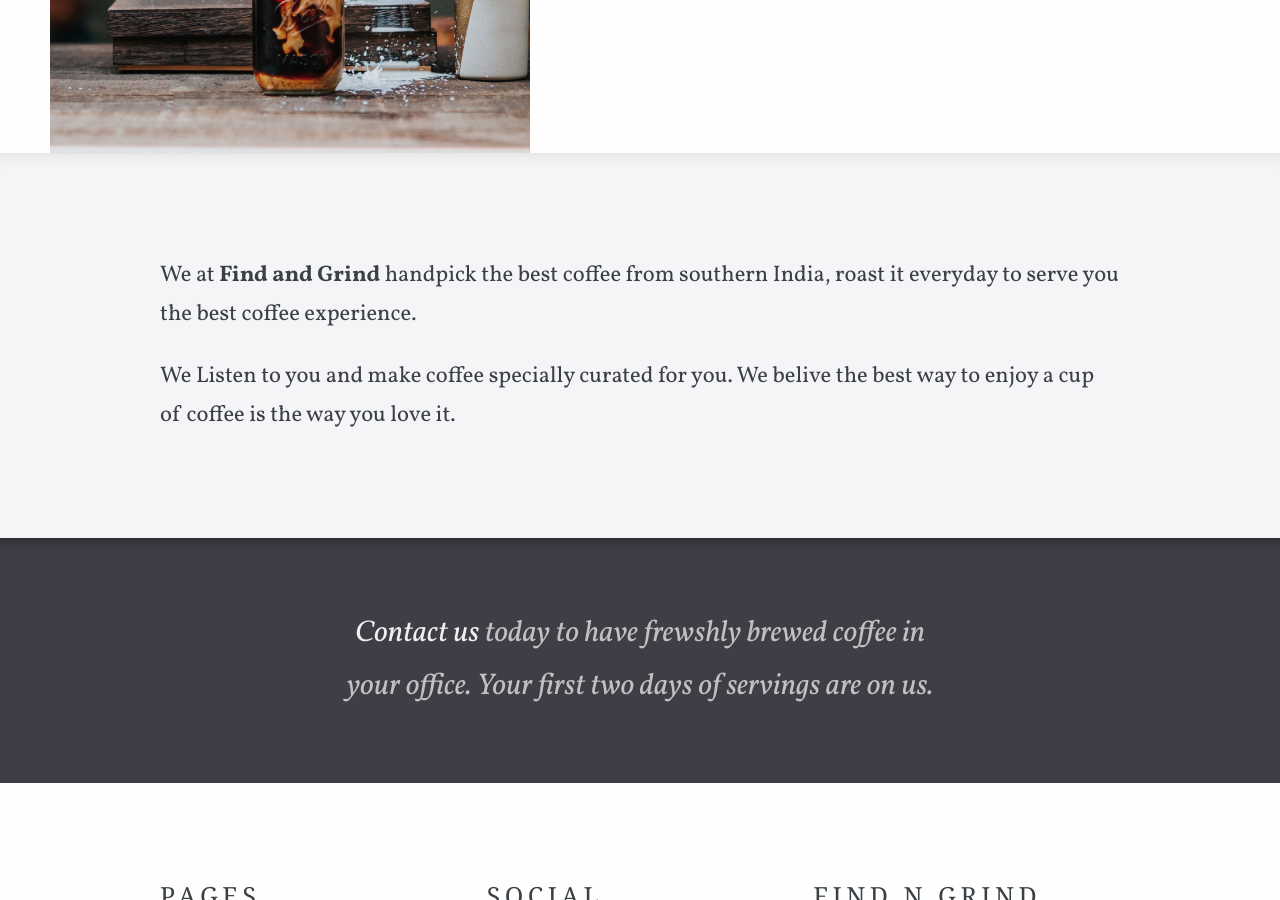
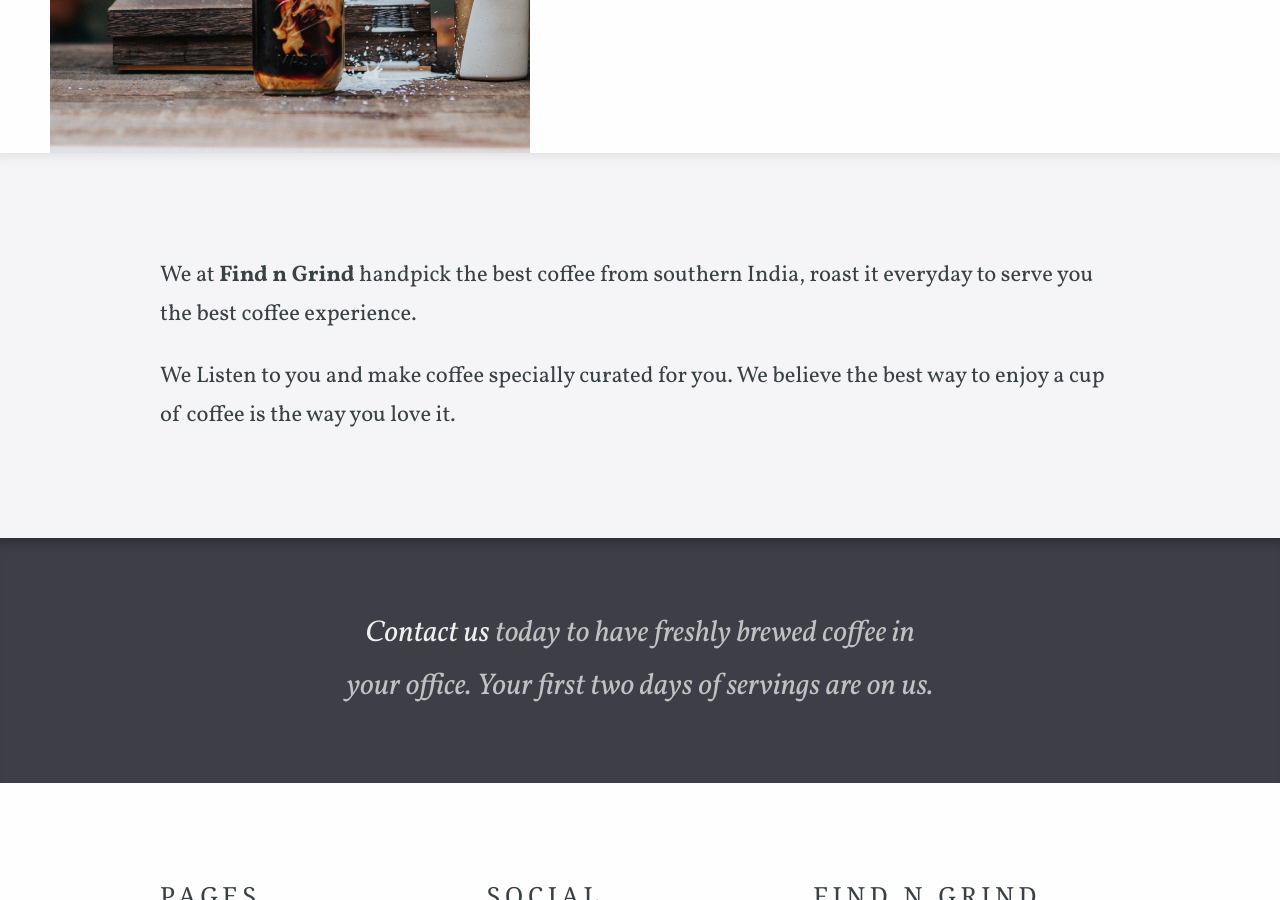
Before and after one commit to findngrind/findngrind.github.io, a Jekyll site: the page built from index.html, in a window 1280 px wide and 900 px high, scrolled down 567 px. Built offline with Jekyll 4.4.1, drawn with Linux system fonts in a browser that asks for light colours; some web fonts are replaced.

Commit message:
Fix mistakes

```diff
--- a/_layouts/default.html
+++ b/_layouts/default.html
@@ -57,7 +57,7 @@
 		{% elsif page.call_to_action == 'Contact' %}
 			<section class="quote-section">
 				<p class="container editable">
-					<a href="{{ site.baseurl }}/contact/">Contact us</a> today to have frewshly brewed coffee in your office. Your first two days of servings are on us.
+					<a href="{{ site.baseurl }}/contact/">Contact us</a> today to have freshly brewed coffee in your office. Your first two days of servings are on us.
 				</p>
 			</section>
 		{% else %}
--- a/about.html
+++ b/about.html
@@ -9,7 +9,7 @@ navigation_order: 1
 
 <div class="editable">
 	<p>
-		Find (&/n) Grind is a company which is created by and for coffee lovers.
+		Find n Grind is a company which is created by and for coffee lovers.
 		Our motive is to serve the best coffee experience to our customers, which includes buying the best coffee directly from farms, getting them roasted perfectly for each kind of coffee and serving them with love.
 	</p>
 
--- a/contact.html
+++ b/contact.html
@@ -12,7 +12,7 @@ map:
 ---
 
 <p class="editable">
-	Come see us in person, give us a call, or send us a message with your details and we'll be in contact shortly after. No obligations and your first coffee is free.
+	Come see us in person, give us a call, or send us a message and we'll be in contact shortly after. No obligations and your first coffee is free.
 </p>
 
 <div class="columns">
--- a/index.html
+++ b/index.html
@@ -10,9 +10,9 @@ _options:
 ---
 
 <div class="editable">
-    <p>We at <strong>Find and Grind</strong> handpick the best coffee from southern India, roast it everyday to serve you the best coffee experience.</p>
+    <p>We at <strong>Find n Grind</strong> handpick the best coffee from southern India, roast it everyday to serve you the best coffee experience.</p>
 
-	<p>We Listen to you and make coffee specially curated for you. We belive the best way to enjoy a cup of coffee is the way you love it.</p>
+	<p>We Listen to you and make coffee specially curated for you. We believe the best way to enjoy a cup of coffee is the way you love it.</p>
 </div>
 <!---
 testimonials:
```
Also changed, not shown: _staff_members/2ashish.md (+1 -1 lines).
